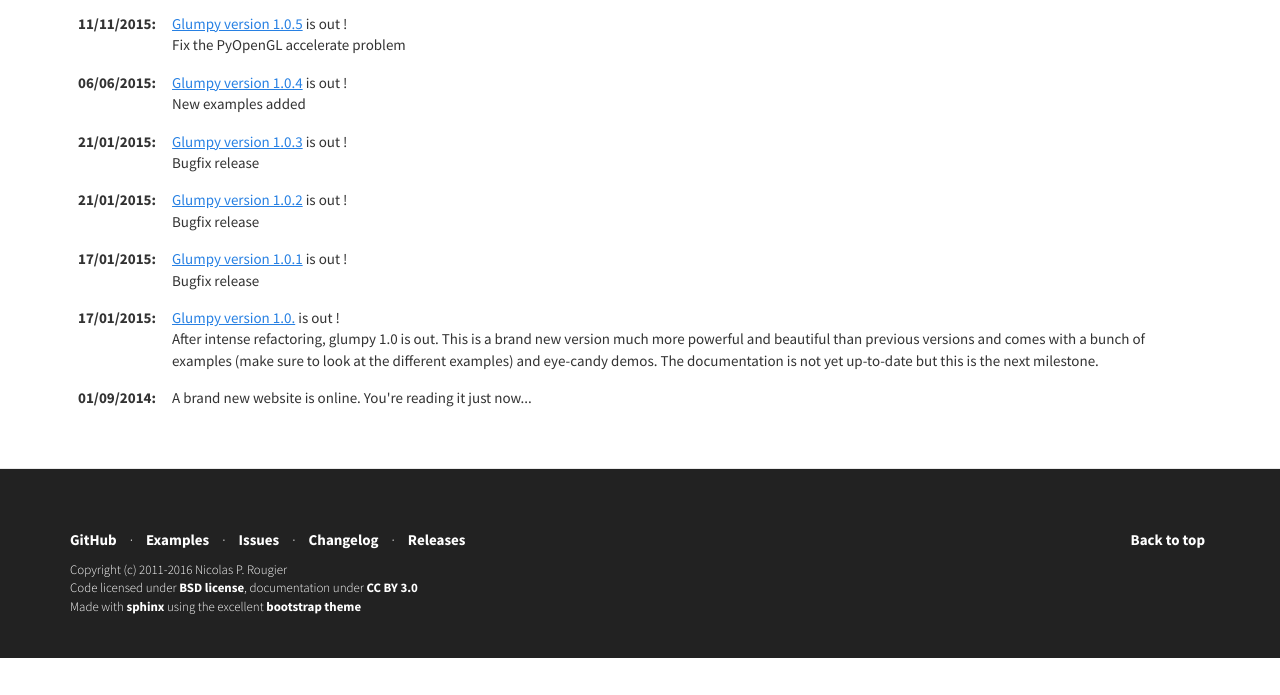
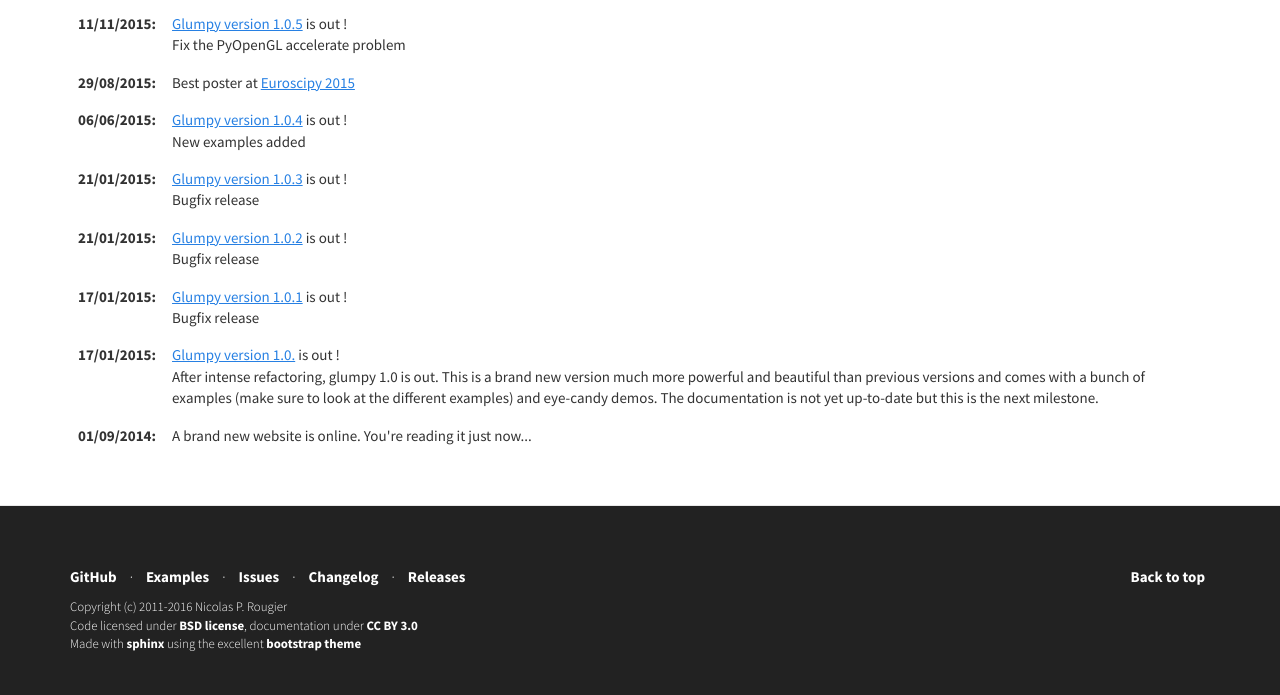
Before and after one commit to glumpy/glumpy.github.io, a plain HTML site: page news.html in a window 1280 px wide. Shown: the part 167-862 px from the top of the page. Before the commit the page ends 825 px from the top, so only its background shows below. Drawn offline with Linux system fonts and the light colour scheme.

Commit message:
Updated website (automated commit)

```diff
--- a/news.html
+++ b/news.html
@@ -119,23 +119,26 @@
 <p>Fix the PyOpenGL accelerate problem</p>
 </td>
 </tr>
-<tr class="field-odd field"><th class="field-name">06/06/2015:</th><td class="field-body"><p class="first"><a class="reference external" href="https://github.com/glumpy/glumpy/releases/tag/v1.0.4">Glumpy version 1.0.4</a> is out !</p>
+<tr class="field-odd field"><th class="field-name">29/08/2015:</th><td class="field-body"><p class="first">Best poster at <a class="reference external" href="https://www.euroscipy.org/2015/">Euroscipy 2015</a></p>
+</td>
+</tr>
+<tr class="field-even field"><th class="field-name">06/06/2015:</th><td class="field-body"><p class="first"><a class="reference external" href="https://github.com/glumpy/glumpy/releases/tag/v1.0.4">Glumpy version 1.0.4</a> is out !</p>
 <p>New examples added</p>
 </td>
 </tr>
-<tr class="field-even field"><th class="field-name">21/01/2015:</th><td class="field-body"><p class="first"><a class="reference external" href="https://github.com/glumpy/glumpy/releases/tag/v1.0.3">Glumpy version 1.0.3</a> is out !</p>
+<tr class="field-odd field"><th class="field-name">21/01/2015:</th><td class="field-body"><p class="first"><a class="reference external" href="https://github.com/glumpy/glumpy/releases/tag/v1.0.3">Glumpy version 1.0.3</a> is out !</p>
 <p>Bugfix release</p>
 </td>
 </tr>
-<tr class="field-odd field"><th class="field-name">21/01/2015:</th><td class="field-body"><p class="first"><a class="reference external" href="https://github.com/glumpy/glumpy/releases/tag/v1.0.2">Glumpy version 1.0.2</a> is out !</p>
+<tr class="field-even field"><th class="field-name">21/01/2015:</th><td class="field-body"><p class="first"><a class="reference external" href="https://github.com/glumpy/glumpy/releases/tag/v1.0.2">Glumpy version 1.0.2</a> is out !</p>
 <p>Bugfix release</p>
 </td>
 </tr>
-<tr class="field-even field"><th class="field-name">17/01/2015:</th><td class="field-body"><p class="first"><a class="reference external" href="https://github.com/glumpy/glumpy/releases/tag/v1.0.1">Glumpy version 1.0.1</a> is out !</p>
+<tr class="field-odd field"><th class="field-name">17/01/2015:</th><td class="field-body"><p class="first"><a class="reference external" href="https://github.com/glumpy/glumpy/releases/tag/v1.0.1">Glumpy version 1.0.1</a> is out !</p>
 <p>Bugfix release</p>
 </td>
 </tr>
-<tr class="field-odd field"><th class="field-name">17/01/2015:</th><td class="field-body"><p class="first"><a class="reference external" href="https://github.com/glumpy/glumpy/releases/tag/v1.0">Glumpy version 1.0.</a> is out !</p>
+<tr class="field-even field"><th class="field-name">17/01/2015:</th><td class="field-body"><p class="first"><a class="reference external" href="https://github.com/glumpy/glumpy/releases/tag/v1.0">Glumpy version 1.0.</a> is out !</p>
 <p>After intense refactoring, glumpy 1.0 is out. This is a brand new
 version much more powerful and beautiful than previous versions
 and comes with a bunch of examples (make sure to look at the
@@ -143,7 +146,7 @@ different examples) and eye-candy demos. The documentation is not
 yet up-to-date but this is the next milestone.</p>
 </td>
 </tr>
-<tr class="field-even field"><th class="field-name">01/09/2014:</th><td class="field-body"><p class="first last">A brand new website is online. You're reading it just now...</p>
+<tr class="field-odd field"><th class="field-name">01/09/2014:</th><td class="field-body"><p class="first last">A brand new website is online. You're reading it just now...</p>
 </td>
 </tr>
 </tbody>
```
Also changed, not shown: gallery.html (+1 -1 lines), _sources/gallery.txt, _sources/news.txt, searchindex.js.
